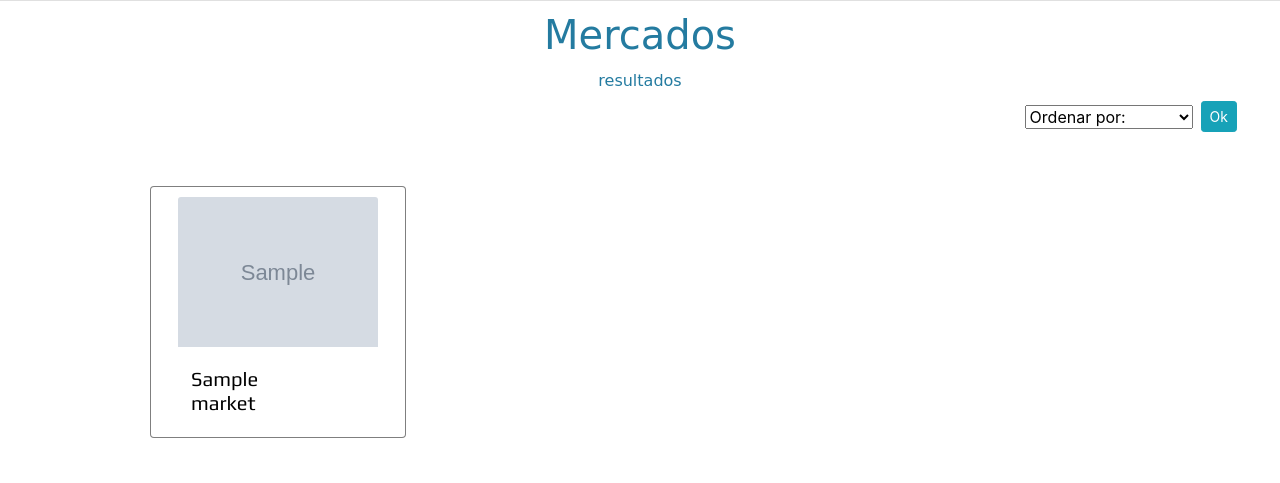
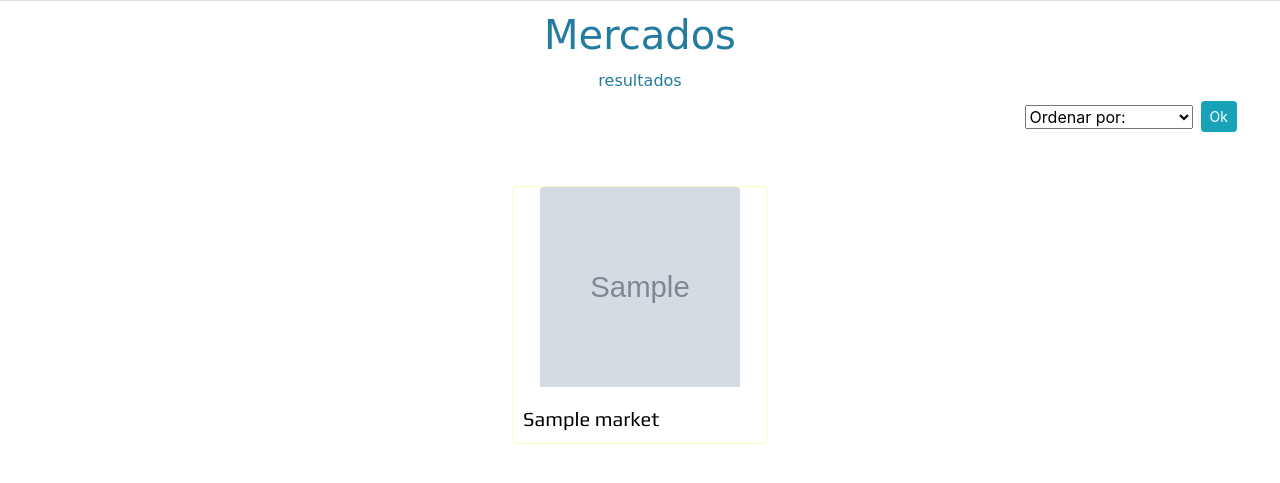
Before and after one commit to EconomizAqui/EconomizAqui, a Django app: page /markets/ in a window 1280 px wide. Shown: the part 87-570 px from the top of the page. Run offline with Django 3.2, Linux system fonts and the light colour scheme; tables that the repository leaves empty hold one stand-in row (values such as "Sample post"); grey boxes marked "Sample" are stand-in pictures; some libraries are stand-ins or nearby versions; some web fonts are replaced.

Commit message:
Refatorando imagens e ajustando organização de itens
Signed-off-by: Matheus Roberto <matheus456456@gmail.com>

```diff
--- a/products/static/product.css
+++ b/products/static/product.css
@@ -15,8 +15,8 @@
 
 .card-img-top {
     margin: 0 auto;
-    max-width: 200px;
-    max-height: 200px;
+    width: 200px;
+    height: 200px;
 }
 .card-icon-top {
     max-height: 25px;
--- a/templates/base.html
+++ b/templates/base.html
@@ -39,5 +39,7 @@
 
 </body>
 
+{% block style %}
+{% endblock %}
 {% block scripts%}
 {% endblock %}
--- a/users/static/signup.css
+++ b/users/static/signup.css
@@ -39,16 +39,6 @@
   color: #EFF3F5;
   text-align: justify;
   font-size: 20px;
-}
-
-.card {
-  margin: 0px;
-  margin-top: 30px;
-  margin-bottom: 30px;
-  border: 1px solid #00000080;
-  padding: 10px;
-  padding-left: 30px;
-  padding-right: 30px;
 }
 
 #computador{
```
Also changed, not shown: users/templates/registration/login.html (+13 -1 lines), markets/templates/market_list.html (line endings or trailing spaces).
